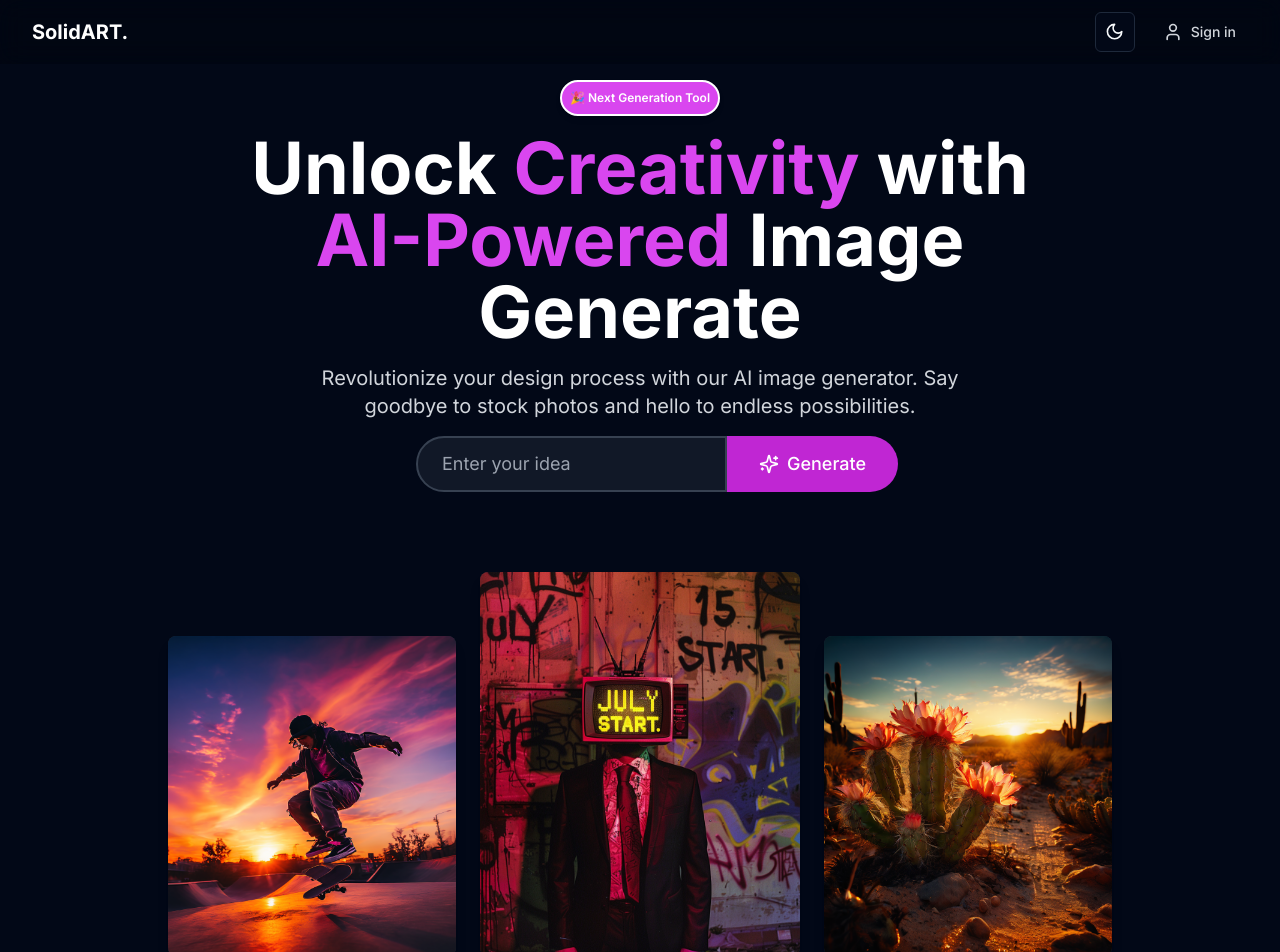
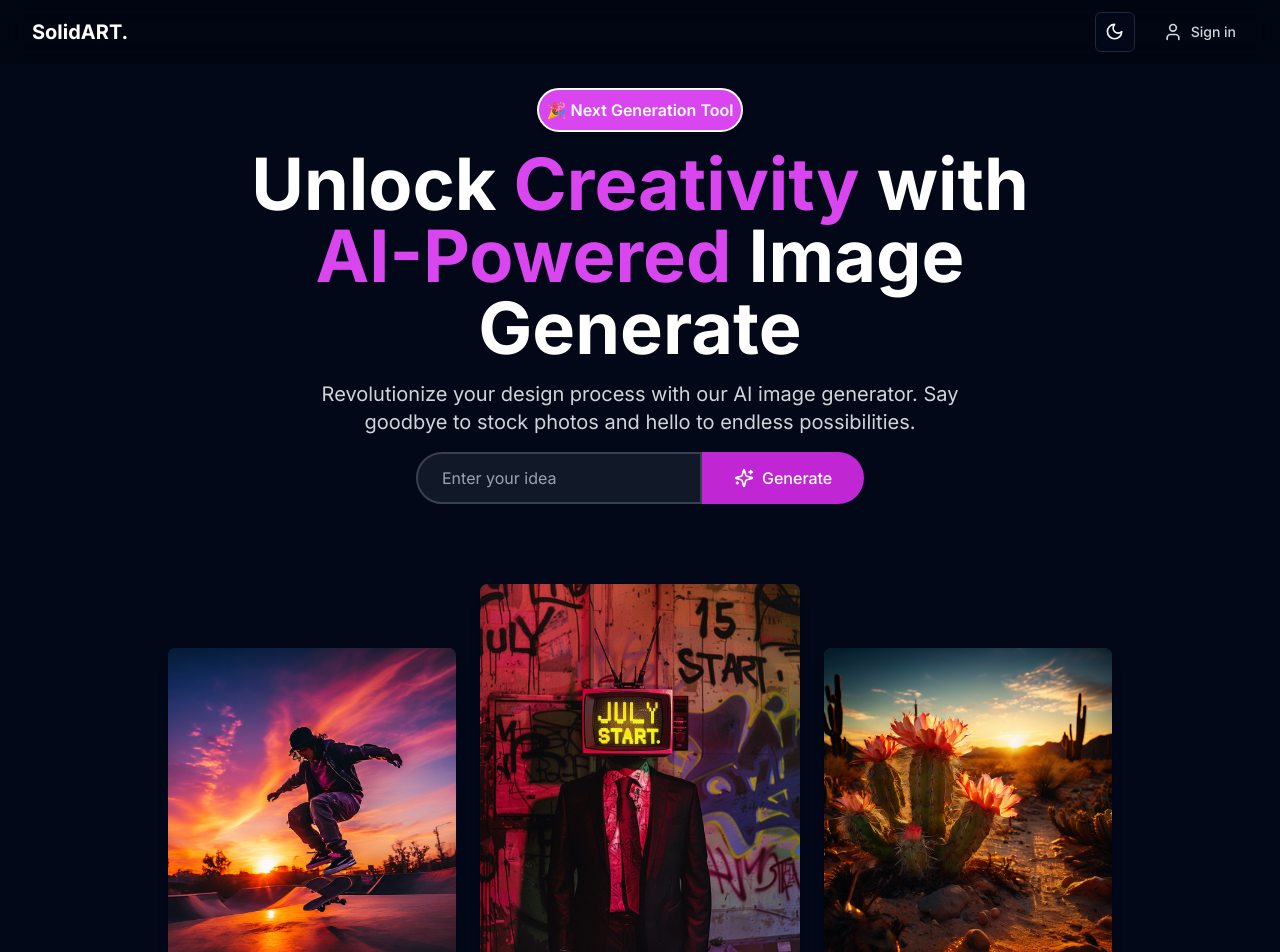
Before and after one commit to MrAlaminH/SolidART, a Next.js app: page / in a window 1280 px wide. Shown: the top 952 px of the page. Built offline with nearby package versions, Linux system fonts and the light colour scheme; no server answers.

Commit message:
fix: Some minor UI changes and imporved UX

```diff
--- a/app/(mainapp)/explore/page.tsx
+++ b/app/(mainapp)/explore/page.tsx
@@ -27,7 +27,10 @@ const Explore: React.FC = () => {
   const [error, setError] = useState<string | null>(null);
   const [page, setPage] = useState<number>(1);
   const [hasMore, setHasMore] = useState<boolean>(true);
-  const [selectedImage, setSelectedImage] = useState<string | null>(null); // State for the selected image
+  const [selectedImage, setSelectedImage] = useState<{
+    url: string;
+    prompt: string;
+  } | null>(null); // State for the selected image
 
   const observer = useRef<IntersectionObserver | null>(null);
 
@@ -95,8 +98,8 @@ const Explore: React.FC = () => {
     }
   };
 
-  const handleImageClick = (url: string) => {
-    setSelectedImage(url); // Set the selected image when an image card is clicked
+  const handleImageClick = (image: ImageObject) => {
+    setSelectedImage({ url: image.url, prompt: image.prompt });
   };
 
   const handleClosePopup = () => {
@@ -128,9 +131,9 @@ const Explore: React.FC = () => {
       <AppNavbar />
       <div className="container mx-auto py-12 px-4 sm:px-6 lg:px-8">
         <motion.h1
-          initial={{ opacity: 0, y: -50 }} // Start with opacity 0 and translateY -50px (from the top)
-          animate={{ opacity: 1, y: 0 }} // Animate to opacity 1 and translateY 0px
-          transition={{ duration: 0.8, ease: "easeOut" }} // Smooth and simple transition
+          initial={{ opacity: 0, y: -50 }}
+          animate={{ opacity: 1, y: 0 }}
+          transition={{ duration: 0.8, ease: "easeOut" }}
           className="text-white text-3xl font-bold mb-8 mt-8 text-center"
         >
           Explore Others People Generated Image
@@ -143,7 +146,7 @@ const Explore: React.FC = () => {
                   key={image.key}
                   image={image}
                   onDownload={handleDownload}
-                  onClick={() => handleImageClick(image.url)} // Pass the click handler
+                  onClick={() => handleImageClick(image)}
                   ref={index === images.length - 1 ? lastImageElementRef : null} // Pass ref only to the last image
                 />
               ))}
@@ -155,11 +158,11 @@ const Explore: React.FC = () => {
         )}
         {!hasMore && !loading && (
           <div className="flex justify-center items-center mt-8 mb-8">
-            <p className="text-white">No more images to load</p>
+            <p className="text-white">No more images Left to load</p>
           </div>
         )}
       </div>
-      {selectedImage && ( // Render the ImagePopup if an image is selected
+      {selectedImage && (
         <ImagePopup
           selectedImage={selectedImage}
           onClose={handleClosePopup}
--- a/app/(mainapp)/generate/page.tsx
+++ b/app/(mainapp)/generate/page.tsx
@@ -27,7 +27,10 @@ const ImageGenerationInterface: React.FC = () => {
   const [isGenerating, setIsGenerating] = useState<boolean>(false);
   const [error, setError] = useState<string | null>(null);
   const [progress, setProgress] = useState<number>(0);
-  const [selectedImage, setSelectedImage] = useState<string | null>(null);
+  const [selectedImage, setSelectedImage] = useState<{
+    url: string;
+    prompt: string;
+  } | null>(null);
   const [showUpgradePro, setShowUpgradePro] = useState<boolean>(false);
 
   const modelOptions: ModelOption[] = [
@@ -136,8 +139,8 @@ const ImageGenerationInterface: React.FC = () => {
     }
   };
 
-  const handleImageClick = (imageUrl: string) => {
-    setSelectedImage(imageUrl);
+  const handleImageClick = (imageUrl: string, prompt: string) => {
+    setSelectedImage({ url: imageUrl, prompt: prompt });
   };
 
   const handleClosePopup = () => {
@@ -245,7 +248,7 @@ const ImageGenerationInterface: React.FC = () => {
                     timestamp: item.timestamp.toISOString(),
                   }}
                   onDownload={(url, filename) => handleDownload(url, filename)}
-                  onClick={() => handleImageClick(item.imageUrl)}
+                  onClick={() => handleImageClick(item.imageUrl, item.prompt)}
                 />
               </BlurFade>
             ))}
@@ -258,11 +261,13 @@ const ImageGenerationInterface: React.FC = () => {
       </div>
 
       {/* Image Popup */}
-      <ImagePopup
-        selectedImage={selectedImage}
-        onClose={handleClosePopup}
-        onDownload={handleDownload}
-      />
+      {selectedImage && (
+        <ImagePopup
+          selectedImage={selectedImage}
+          onClose={handleClosePopup}
+          onDownload={handleDownload}
+        />
+      )}
     </div>
   );
 };
--- a/components/Feature.tsx
+++ b/components/Feature.tsx
@@ -5,7 +5,7 @@ import { WobbleCard } from "./ui/wobble-card";
 
 export function Feature() {
   return (
-    <div className="grid grid-cols-1 lg:grid-cols-3 gap-4 max-w-7xl mx-auto w-full">
+    <div className="grid grid-cols-1 lg:grid-cols-3 gap-4 max-w-7xl mx-auto w-full py-24 px-4">
       <WobbleCard
         containerClassName="col-span-1 lg:col-span-2 h-full bg-pink-800 min-h-[500px] lg:min-h-[300px]"
         className=""
--- a/components/Hero.tsx
+++ b/components/Hero.tsx
@@ -3,6 +3,7 @@ import { useState } from "react";
 import { Sparkles } from "lucide-react";
 import { useRouter } from "next/navigation";
 import Image from "next/image";
+import { motion } from "framer-motion";
 
 export default function Hero() {
   const router = useRouter();
@@ -12,71 +13,143 @@ export default function Hero() {
     router.push("/auth/register");
   };
 
+  const containerVariants = {
+    hidden: { opacity: 0 },
+    visible: {
+      opacity: 1,
+      transition: {
+        staggerChildren: 0.2,
+        delayChildren: 0.3,
+      },
+    },
+  };
+
+  const itemVariants = {
+    hidden: { y: 20, opacity: 0 },
+    visible: {
+      y: 0,
+      opacity: 1,
+      transition: {
+        type: "spring",
+        stiffness: 100,
+      },
+    },
+  };
+
+  const buttonVariants = {
+    hover: {
+      scale: 1.05,
+      transition: {
+        type: "spring",
+        stiffness: 400,
+        damping: 10,
+      },
+    },
+    tap: { scale: 0.95 },
+  };
+
+  const imageVariants = {
+    hover: {
+      scale: 1.05,
+      transition: {
+        type: "spring",
+        stiffness: 300,
+        damping: 10,
+      },
+    },
+  };
+
   return (
-    <div className=" bg-transparent text-white flex flex-col items-center justify-center p-4">
-      <div className="max-w-4xl mx-auto text-center space-y-4">
-        <p className="inline-block px-2 py-2 bg-fuchsia-500 text-white text-xs sm:text-xs md:text-md font-semibold rounded-full border-2 border-white shadow-md">
+    <motion.div
+      className="bg-transparent text-white flex flex-col items-center justify-center p-4"
+      variants={containerVariants}
+      initial="hidden"
+      animate="visible"
+    >
+      <div className="max-w-4xl mx-auto text-center space-y-4 mt-14 md:mt-2">
+        <motion.p
+          className="inline-block px-2 py-2 bg-fuchsia-500 text-white text-xs sm:text-sm md:text-base font-semibold rounded-full border-2 border-white shadow-md"
+          variants={itemVariants}
+        >
           🎉 Next Generation Tool
-        </p>
-        {/* H1 Title */}
-        <h1 className="text-4xl sm:text-5xl md:text-7xl font-bold leading-tight">
+        </motion.p>
+        <motion.h1
+          className="text-4xl sm:text-5xl md:text-7xl font-bold leading-tight"
+          variants={itemVariants}
+        >
           Unlock <span className="text-fuchsia-500">Creativity</span> with
           <br />
           <span className="text-fuchsia-500">AI-Powered</span> Image Generate
-        </h1>
-        <p className="text-lg sm:text-xl text-gray-300 max-w-xl md:max-w-2xl mx-auto">
+        </motion.h1>
+        <motion.p
+          className="text-lg sm:text-xl text-gray-300 max-w-xl md:max-w-2xl mx-auto"
+          variants={itemVariants}
+        >
           Revolutionize your design process with our AI image generator. Say
           goodbye to stock photos and hello to endless possibilities.
-        </p>
-        <div className="flex w-full max-w-md mx-auto">
+        </motion.p>
+        <motion.div
+          className="flex w-full max-w-md mx-auto"
+          variants={itemVariants}
+        >
           <input
             type="text"
             value={idea}
             onChange={(e) => setIdea(e.target.value)}
             placeholder="Enter your idea"
-            className="flex-grow px-4 sm:px-6 py-2 sm:py-3 rounded-l-full bg-gray-900 border-2 border-gray-700 focus:outline-none focus:border-fuchsia-500 text-sm sm:text-lg"
+            className="flex-grow px-4 sm:px-6 py-2 sm:py-3 rounded-l-full bg-gray-900 border-2 border-gray-700 focus:outline-none focus:border-fuchsia-500 text-sm sm:text-base"
           />
-          <button
+          <motion.button
             onClick={handleGenerate}
-            className="px-4 sm:px-8 py-2 sm:py-3 bg-fuchsia-600 rounded-r-full font-medium flex items-center hover:bg-fuchsia-700 transition-colors text-sm sm:text-lg"
+            className="px-4 sm:px-8 py-2 sm:py-3 bg-fuchsia-600 rounded-r-full font-medium flex items-center hover:bg-fuchsia-700 transition-colors text-sm sm:text-base"
+            variants={buttonVariants}
+            whileHover="hover"
+            whileTap="tap"
           >
             <Sparkles className="mr-1 sm:mr-2" size={20} />
             Generate
-          </button>
-        </div>
+          </motion.button>
+        </motion.div>
       </div>
-      <div className="mt-10 md:mt-20 flex justify-center items-end space-x-4 sm:space-x-6">
-        {/* Image 1 */}
-        <div className="w-28 h-36 sm:w-40 sm:h-48 md:w-64 md:h-72 lg:w-72 lg:h-80 bg-gray-800 rounded-lg overflow-hidden shadow-lg">
-          <Image
-            src="/demo3.png"
-            alt="AI generated image 1"
-            width={288}
-            height={320}
-            className="w-full h-full object-cover"
-          />
-        </div>
-        {/* Image 2 */}
-        <div className="w-32 h-40 sm:w-44 sm:h-52 md:w-72 md:h-80 lg:w-80 lg:h-96 bg-gray-800 rounded-lg overflow-hidden shadow-lg">
-          <Image
-            src="/demo2.png"
-            alt="AI generated image 2"
-            width={320}
-            height={384}
-            className="w-full h-full object-cover"
-          />
-        </div>
-        {/* Image 3 */}
-        <div className="w-28 h-36 sm:w-40 sm:h-48 md:w-64 md:h-72 lg:w-72 lg:h-80 bg-gray-800 rounded-lg overflow-hidden shadow-lg">
-          <Image
-            src="/demo1.png"
-            alt="AI generated image 3"
-            width={288}
-            height={320}
-            className="w-full h-full object-cover"
-          />
-        </div>
-      </div>
-    </div>
+      <motion.div
+        className="mt-10 md:mt-20 flex justify-center items-end space-x-4 sm:space-x-6"
+        variants={containerVariants}
+      >
+        {[
+          {
+            src: "/demo3.png",
+            alt: "AI generated image 1",
+            size: "w-28 h-36 sm:w-40 sm:h-48 md:w-64 md:h-72 lg:w-72 lg:h-80",
+          },
+          {
+            src: "/demo2.png",
+            alt: "AI generated image 2",
+            size: "w-32 h-40 sm:w-44 sm:h-52 md:w-72 md:h-80 lg:w-80 lg:h-96",
+          },
+          {
+            src: "/demo1.png",
+            alt: "AI generated image 3",
+            size: "w-28 h-36 sm:w-40 sm:h-48 md:w-64 md:h-72 lg:w-72 lg:h-80",
+          },
+        ].map((image, index) => (
+          <motion.div
+            key={index}
+            className={`${image.size} bg-gray-800 rounded-lg overflow-hidden shadow-lg relative`}
+            variants={itemVariants}
+            whileHover="hover"
+          >
+            <motion.div variants={imageVariants} className="w-full h-full">
+              <Image
+                src={image.src}
+                alt={image.alt}
+                fill
+                sizes="(max-width: 768px) 100vw, (max-width: 1200px) 50vw, 33vw"
+                className="object-cover"
+              />
+            </motion.div>
+          </motion.div>
+        ))}
+      </motion.div>
+    </motion.div>
   );
 }
```
Also changed, not shown: components/ImagePopup.tsx (+40 -4 lines), components/explore/ImageCard.tsx (+126 -57 lines).
